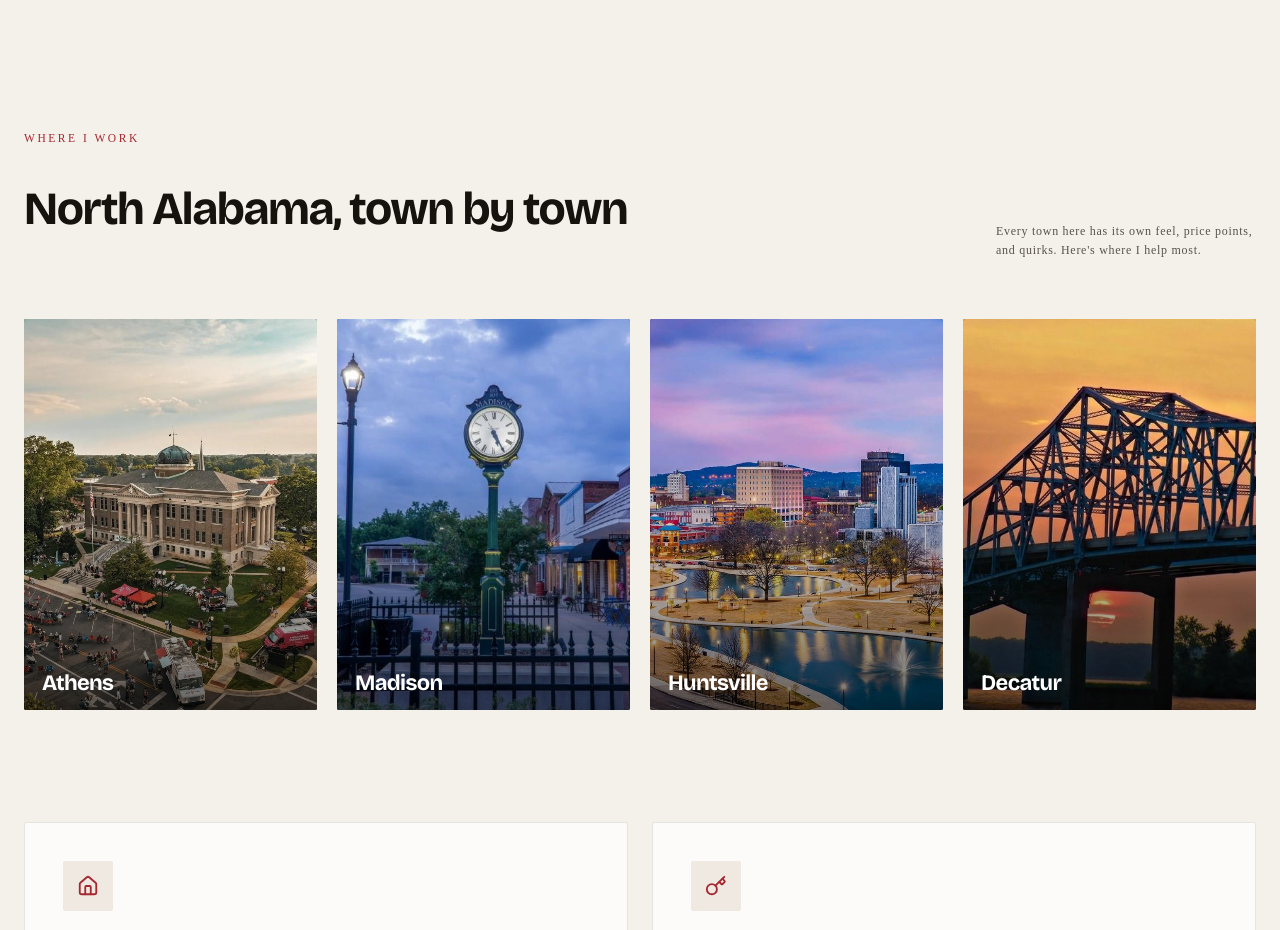
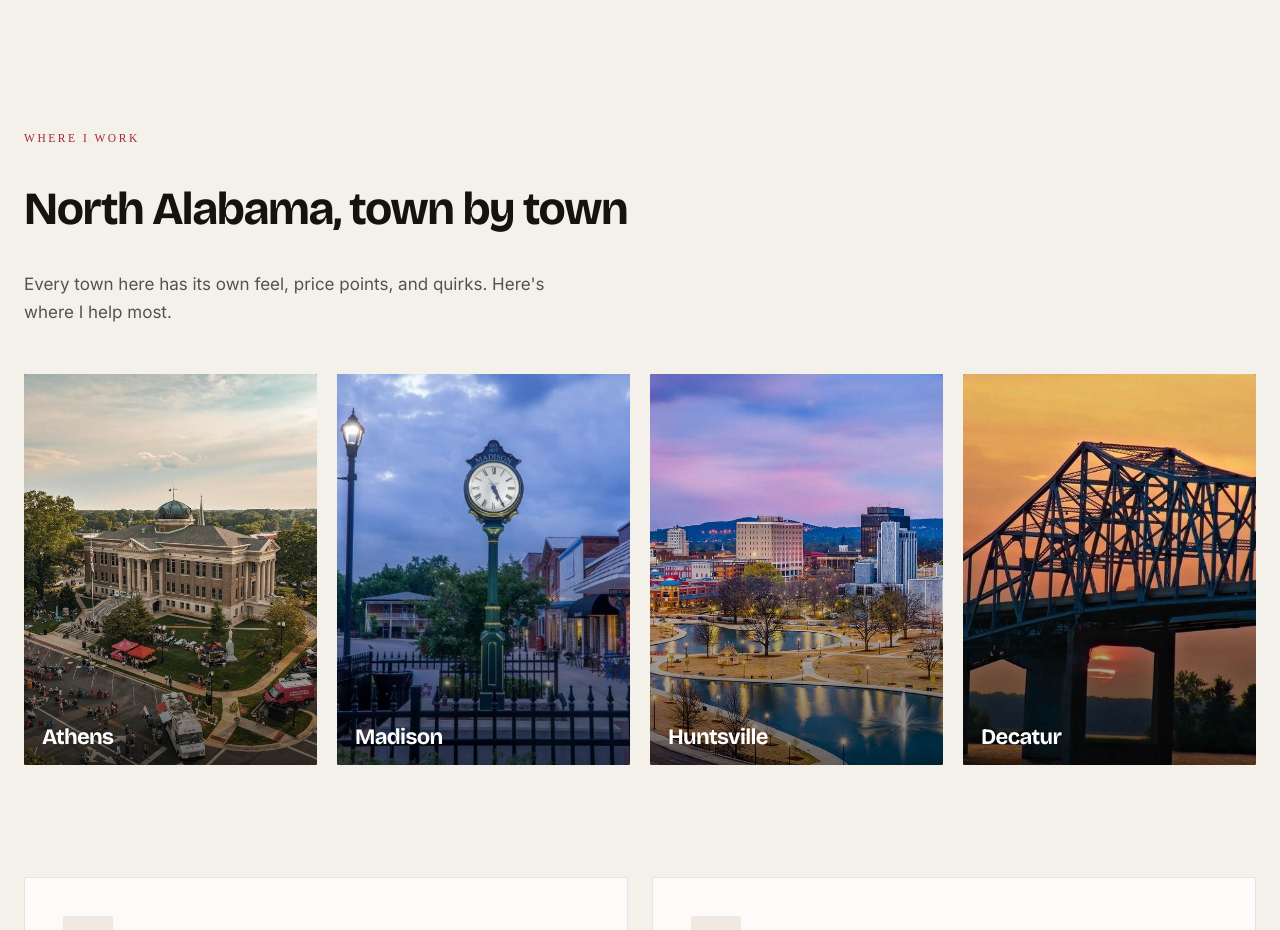
Before and after one commit to colbyw201-cell/colbywilliams-site3, a Next.js app: page / in a window 1280 px wide. Shown: the part 2040-2970 px from the top of the page. Built offline with nearby package versions, Linux system fonts and the light colour scheme.

Commit message:
Update page.jsx

```diff
--- a/app/page.jsx
+++ b/app/page.jsx
@@ -576,12 +576,10 @@ export default function ColbyWilliamsHome() {
       {/* COMMUNITIES */}
       <section id="communities" className="px-6" style={{ paddingTop: 64, paddingBottom: 56 }}>
         <div className="mx-auto" style={{ maxWidth: 1240 }}>
-          <div className="flex items-end justify-between flex-wrap gap-4 reveal">
-            <div>
-              <div className="eyebrow" style={{ marginBottom: 14 }}>Where I work</div>
-              <h2 style={{ fontSize: "clamp(30px,4vw,46px)", maxWidth: 620 }}>North Alabama, town by town</h2>
-            </div>
-            <p className="mono" style={{ fontSize: 12, color: "var(--ink-soft)", letterSpacing: "0.06em", maxWidth: 260 }}>Every town here has its own feel, price points, and quirks. Here's where I help most.</p>
+          <div className="reveal">
+            <div className="eyebrow" style={{ marginBottom: 14 }}>Where I work</div>
+            <h2 style={{ fontSize: "clamp(30px,4vw,46px)", maxWidth: 620 }}>North Alabama, town by town</h2>
+            <p style={{ fontSize: 17, color: "var(--ink-soft)", marginTop: 16, maxWidth: 560, lineHeight: 1.6 }}>Every town here has its own feel, price points, and quirks. Here's where I help most.</p>
           </div>
           <div className="grid gap-5 grid-4 reveal" style={{ gridTemplateColumns: "repeat(4,1fr)", marginTop: 48 }}>
             {[
```
